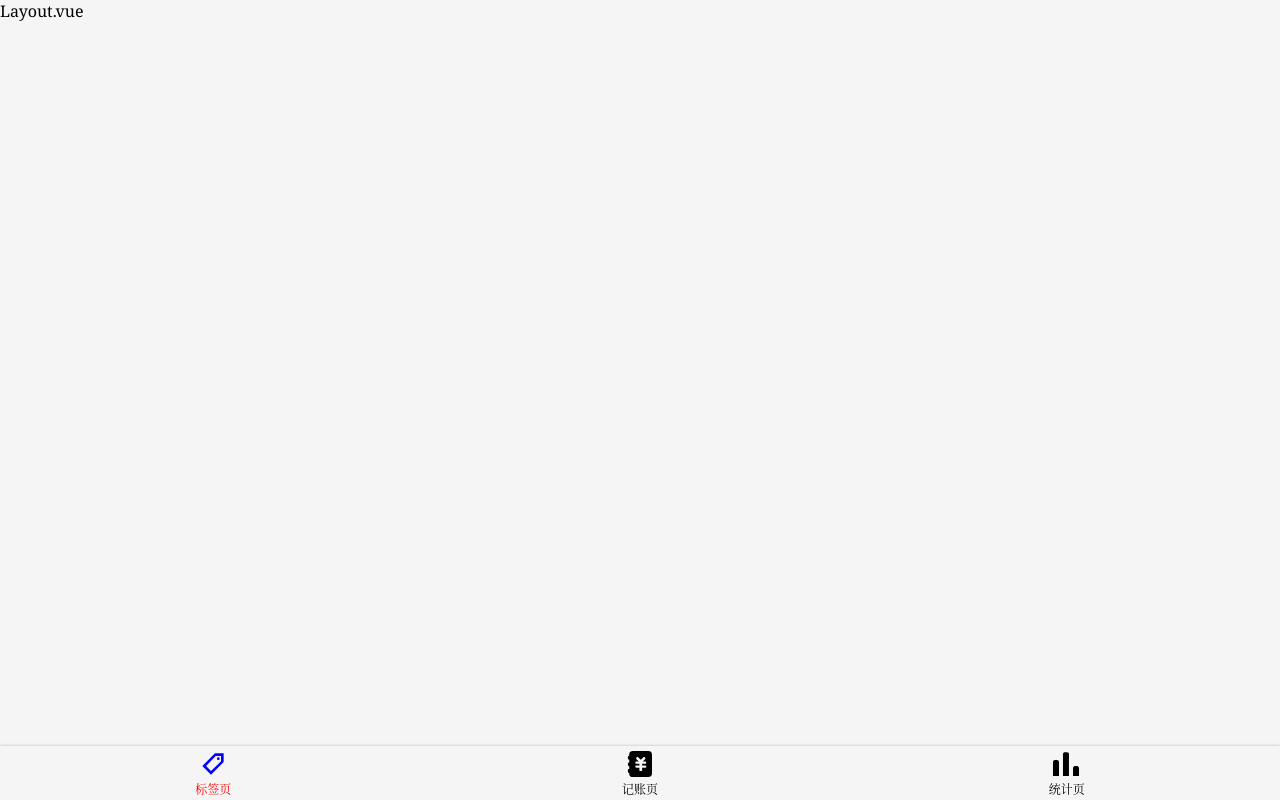
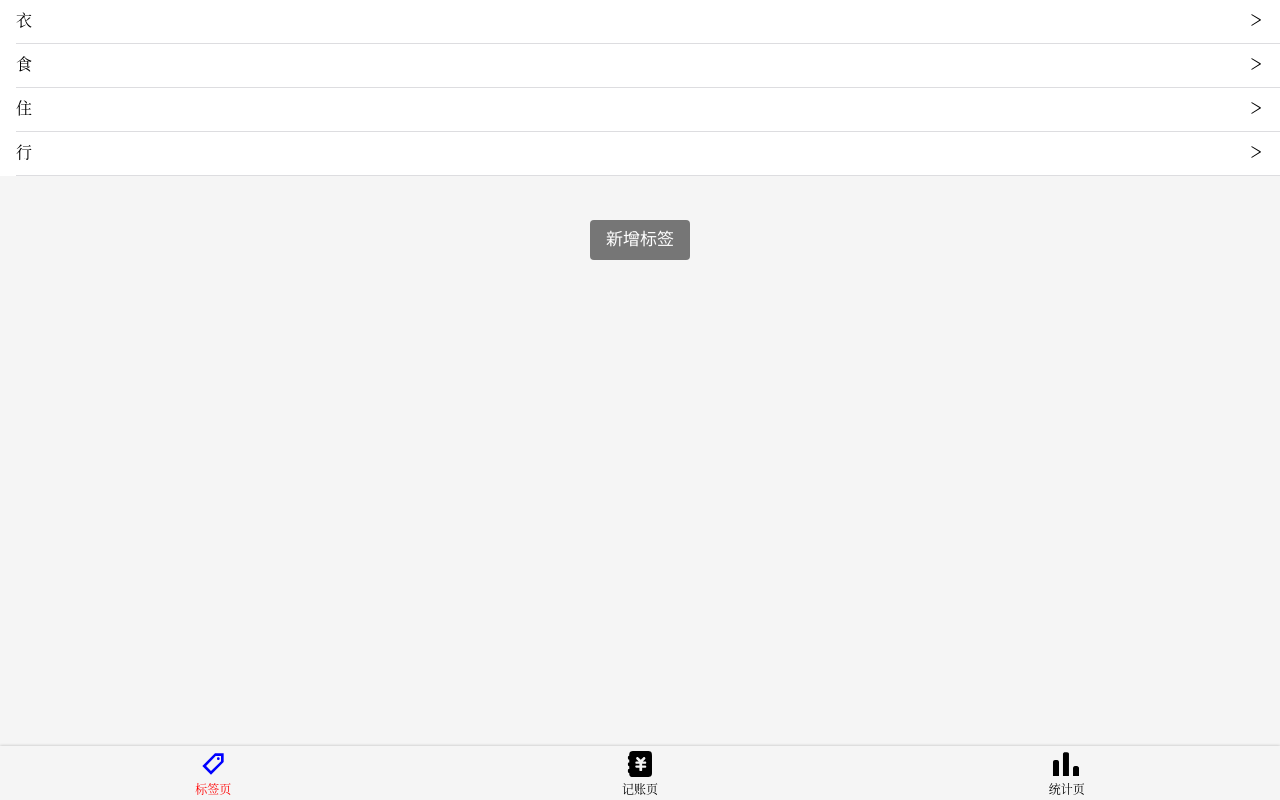
Before and after one commit to wgbcode/sky-blue-vue, a Vue app: page /#/labels in a window 1280 px wide. Built offline with nearby package versions, Linux system fonts and the light colour scheme.

Commit message:
complete Labels page HTML and CSS

```diff
--- a/src/views/Labels.vue
+++ b/src/views/Labels.vue
@@ -1,14 +1,54 @@
 <template>
   <Layout>
-    <p>Layout.vue</p>
+    <div>
+      <ul class="tags">
+        <li><span>衣</span> <Icon name="right" /></li>
+        <li><span>食</span> <Icon name="right" /></li>
+        <li><span>住</span> <Icon name="right" /></li>
+        <li><span>行</span> <Icon name="right" /></li>
+      </ul>
+      <div class="createTag-Wrapper">
+        <button class="createTag">新增标签</button>
+      </div>
+    </div>
   </Layout>
 </template>
 
 <script lang="ts">
+import Icon from "@/components/Icon.vue";
 export default {
+  components: { Icon },
   name: "Labels",
 };
 </script>
 
 <style lang="scss" scoped>
+.tags {
+  font-size: 16px;
+  line-height: 16px;
+  background: white;
+  list-style: none;
+  li {
+    padding: 12px 16px 16px 0;
+    display: flex;
+    justify-content: space-between;
+    box-shadow: inset 0px -0.5px 0px #bcbbc1;
+    margin-left: 16px;
+  }
+}
+.createTag {
+  font-size: 17px;
+  line-height: 22px;
+  color: white;
+  background: #767676;
+  border: none;
+  padding: 9px 16px;
+  border-radius: 4px;
+  &-Wrapper {
+    display: flex;
+    justify-content: center;
+    align-content: center;
+    margin-top: 44px;
+  }
+}
 </style>
```
Also changed, not shown: src/assets/Icons/left.svg (added), src/assets/Icons/right.svg (added).
